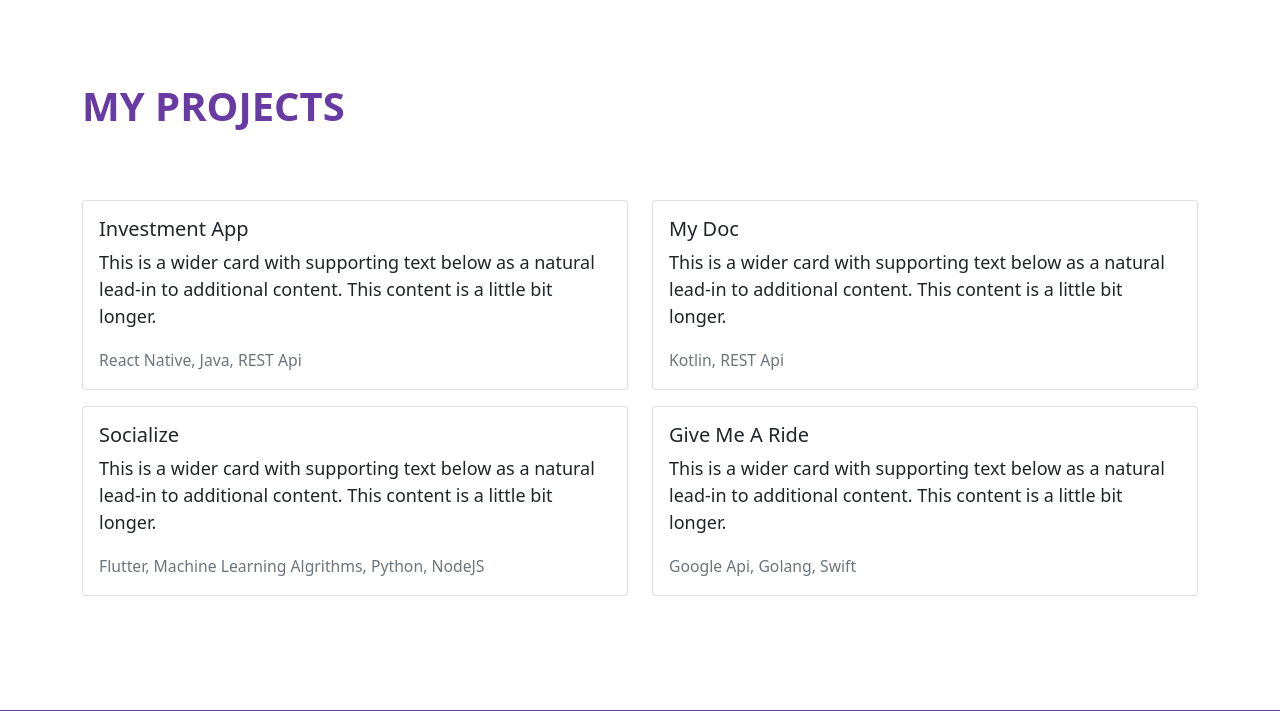
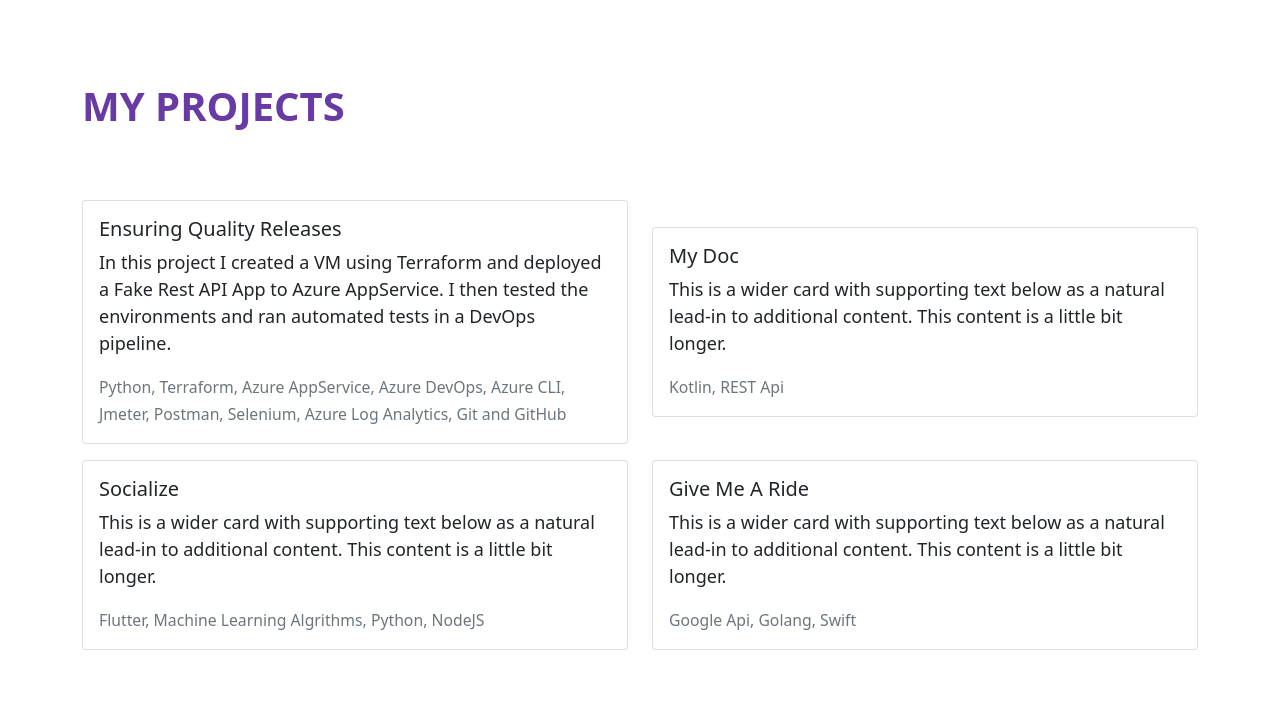
Before and after one commit to Sidd2024/Django-Portfolio, a Django app: page / in a window 1280 px wide; the page is wider, and only the part inside the window is pictured. Shown: the part 1824-2535 px from the top of that part. Run offline with Django 3.2, Linux system fonts and the light colour scheme; some libraries are stand-ins or nearby versions.

Commit message:
Add 1st project to project cards

```diff
--- a/mysite/templates/home.html
+++ b/mysite/templates/home.html
@@ -101,10 +101,9 @@
                 <div class="card mb-3">
                     <!-- <img src="./assets/projects/project1.jpg" class="card-img-top" alt="..."> -->
                     <div class="card-body">
-                        <h5 class="card-title">Investment App</h5>
-                        <p class="card-text">This is a wider card with supporting text below as a natural lead-in to
-                            additional content. This content is a little bit longer.</p>
-                        <p class="card-text"><small class="text-muted">React Native, Java, REST Api</small></p>
+                        <h5 class="card-title">Ensuring Quality Releases</h5>
+                        <p class="card-text">In this project I created a VM using Terraform and deployed a Fake Rest API App to Azure AppService. I then tested the environments and ran automated tests in a DevOps pipeline. </p>
+                        <p class="card-text"><small class="text-muted">Python, Terraform, Azure AppService, Azure DevOps, Azure CLI, Jmeter, Postman, Selenium, Azure Log Analytics, Git and GitHub</small></p>
                     </div>
                 </div>
             </div>
```
